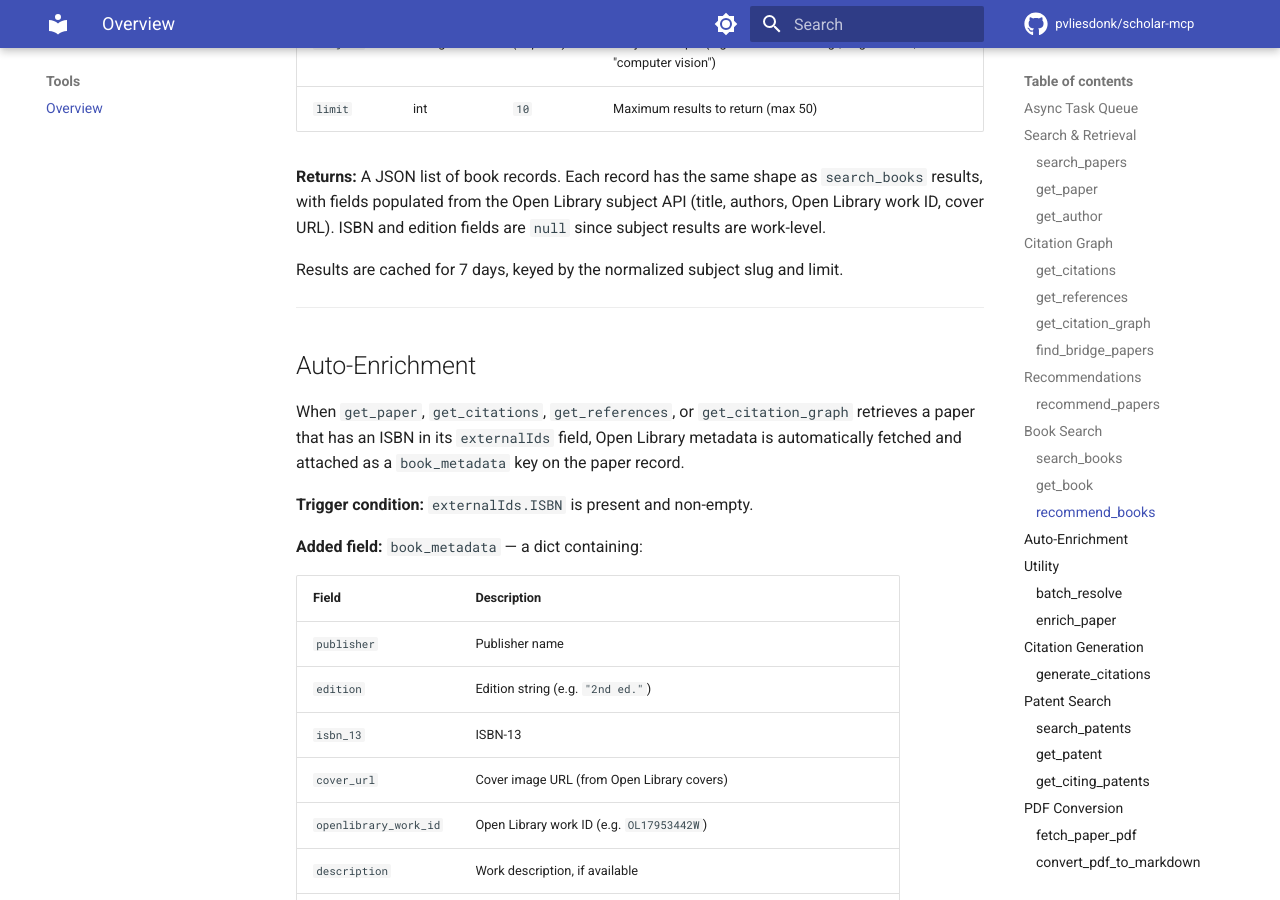
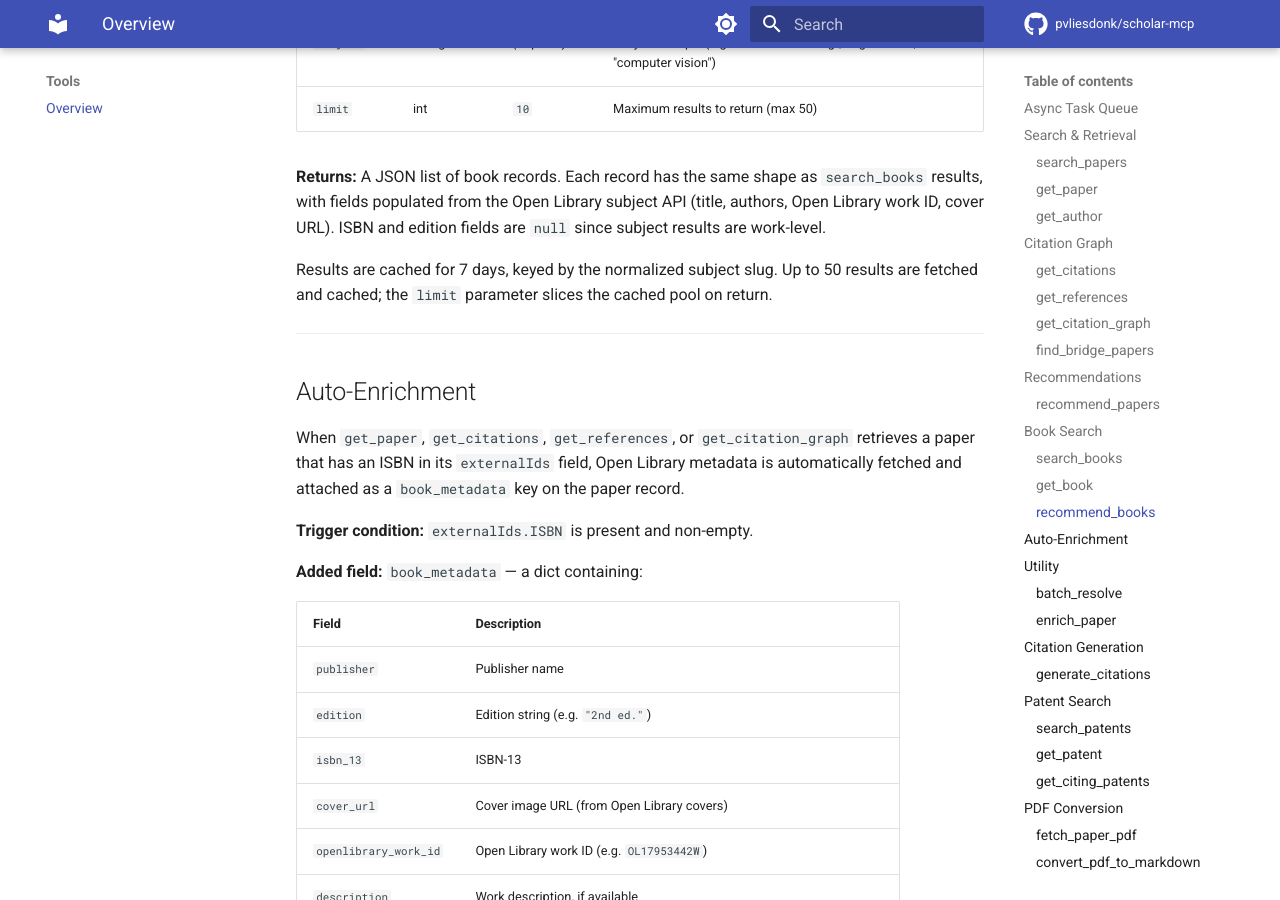
Before and after one commit to pvliesdonk/scholar-mcp, an MkDocs documentation site: the page built from docs/tools/index.md, in a window 1280 px wide and 900 px high, scrolled down 8103 px. Built offline with MkDocs 1.6.1 and Material for MkDocs 9.7.7, drawn with Linux system fonts in a browser that asks for light colours; comment, search, counter and statistics services are not loaded.

Commit message:
docs: fix stale cache-key description for recommend_books
The caching strategy changed to use only the subject slug as the key
(fetching a fixed pool of 50), but the docs still said 'keyed by the
normalized subject slug and limit'.

Co-authored-by: Peter van Liesdonk <undefined@users.noreply.github.com>

```diff
--- a/docs/tools/index.md
+++ b/docs/tools/index.md
@@ -284,7 +284,7 @@ Recommend books for a subject via the Open Library subject API. Results are sort
 
 **Returns:** A JSON list of book records. Each record has the same shape as `search_books` results, with fields populated from the Open Library subject API (title, authors, Open Library work ID, cover URL). ISBN and edition fields are `null` since subject results are work-level.
 
-Results are cached for 7 days, keyed by the normalized subject slug and limit.
+Results are cached for 7 days, keyed by the normalized subject slug. Up to 50 results are fetched and cached; the `limit` parameter slices the cached pool on return.
 
 ---
 
```
